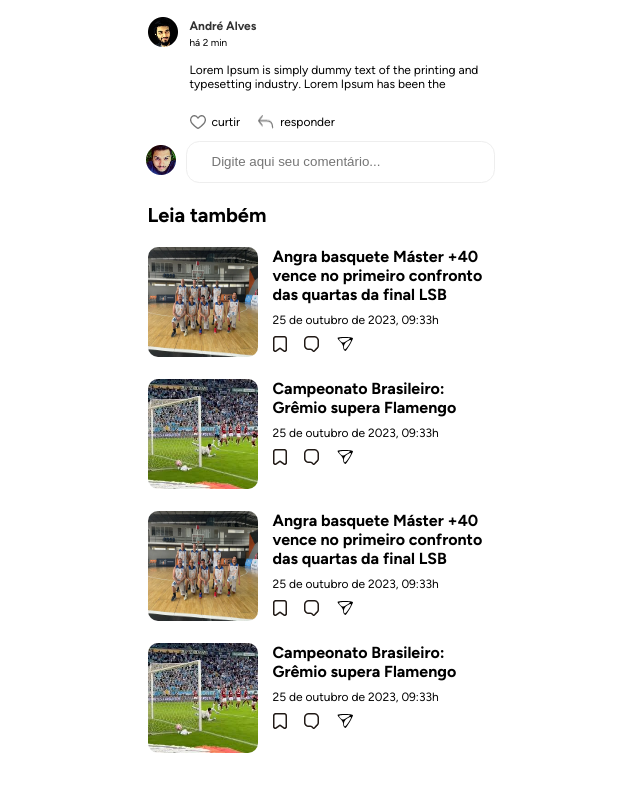
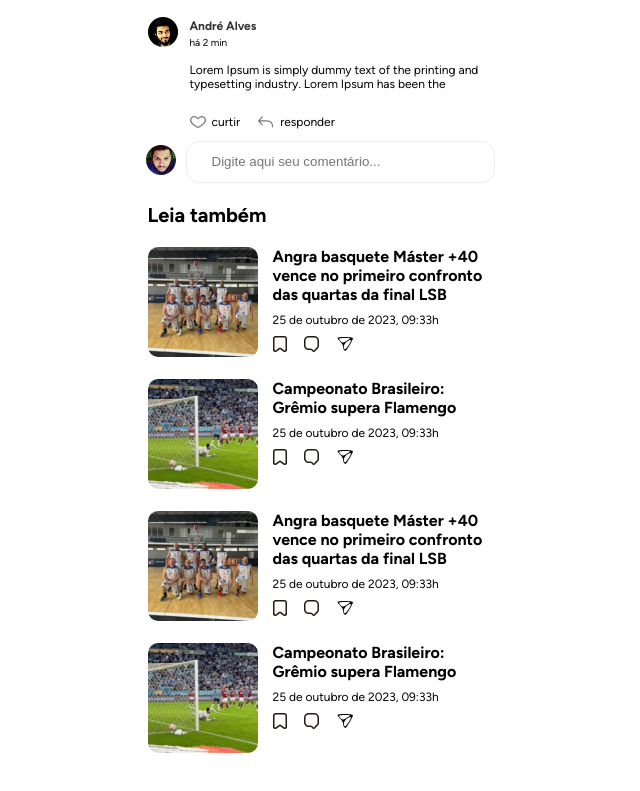
Before and after one commit to ynoht-XD/Teste, a plain HTML site: page index.html in a window 1280 px wide. Shown: the part 3877-4668 px from the top of the page, without its empty margins (320-960 px from the left). Drawn offline with Linux system fonts and the light colour scheme.

Commit message:
+soluções

```diff
--- a/css/style.css
+++ b/css/style.css
@@ -142,7 +142,7 @@ header {
 }
 .sec-3-comentario-button img {
     width: 16px;
-    height: 14px;
+    height: 12px;
     align-items: center;
 }
 .sec-3-curtir {
--- a/index.html
+++ b/index.html
@@ -215,7 +215,7 @@
 
             <div class="sec-4-2">
                 <div class="sec-4-2-img">
-                    <img src="./img/Basque.webp" alt="">
+                    <img src="./img/Basque.png" alt="">
                 </div>
                 <div class="sec-4-2-bloco">
                     <div class="sec-4-2-bloco-titulo">
@@ -232,7 +232,7 @@
             </div>
             <div class="sec-4-2">
                 <div class="sec-4-2-img">
-                    <img src="./img/fut.jpg" alt="">
+                    <img src="./img/fut.png" alt="">
                 </div>
                 <div class="sec-4-2-bloco">
                     <div class="sec-4-2-bloco-titulo">
@@ -249,7 +249,7 @@
             </div>
             <div class="sec-4-2">
                 <div class="sec-4-2-img">
-                    <img src="./img/Basque.webp" alt="">
+                    <img src="./img/Basque.png" alt="">
                 </div>
                 <div class="sec-4-2-bloco">
                     <div class="sec-4-2-bloco-titulo">
@@ -266,7 +266,7 @@
             </div>
             <div class="sec-4-2">
                 <div class="sec-4-2-img">
-                    <img src="./img/fut.jpg" alt="">
+                    <img src="./img/fut.png" alt="">
                 </div>
                 <div class="sec-4-2-bloco">
                     <div class="sec-4-2-bloco-titulo">
```
Also changed, not shown: img/Basque.png (added), img/fut.png (added).
